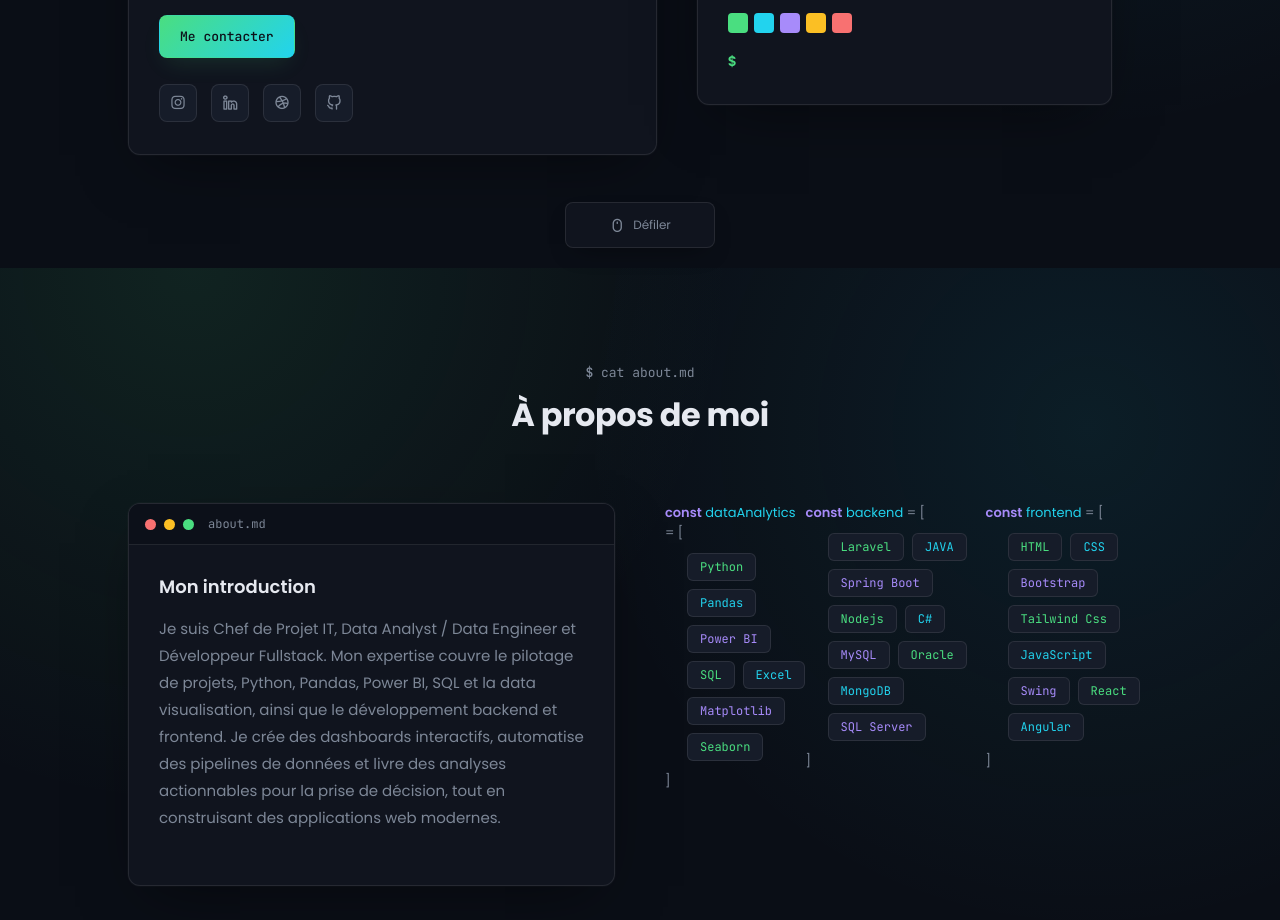
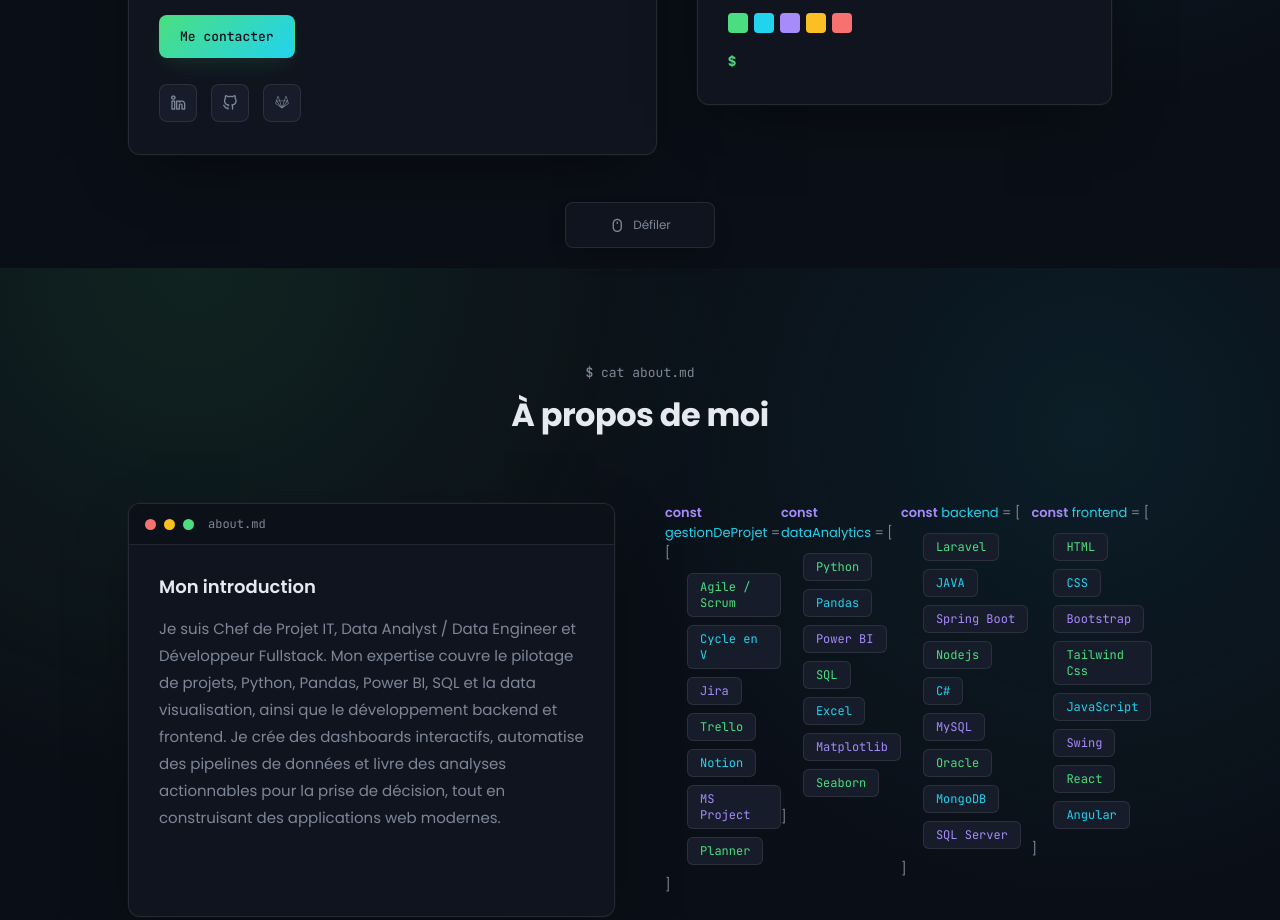
Before and after one commit to JordanNONO/Mon-Portfolio, a plain HTML site: page index.html in a window 1280 px wide. Shown: the part 532-1452 px from the top of the page. Drawn offline with nearby package versions, Linux system fonts and the light colour scheme.

Commit message:
Ajoute la gestion de projet IT et nettoie les liens sociaux
Ajoute un 4e bloc de compétences "gestionDeProjet" (Agile/Scrum,
cycle en V, Jira, Trello/Notion, MS Project) et une carte de service
dédiée au pilotage de projets IT.

Remplace les réseaux sociaux par les liens strictement professionnels
(LinkedIn à jour, GitHub, GitLab) et retire Instagram/Dribbble.

Co-Authored-By: Claude Sonnet 5 <noreply@anthropic.com>

```diff
--- a/index.html
+++ b/index.html
@@ -97,17 +97,14 @@
                 </div>
 
                 <div class="social_icons">
-                    <a href="https://www.instagram.com/nononnjcjordan" target="_blank" rel="noopener" class="icon" aria-label="Instagram">
-                        <i class="uil uil-instagram"></i>
-                    </a>
-                    <a href="https://www.linkedin.com/in/jordan-nono-67b125262" target="_blank" rel="noopener" class="icon" aria-label="LinkedIn">
+                    <a href="https://www.linkedin.com/in/jordannono/" target="_blank" rel="noopener" class="icon" aria-label="LinkedIn">
                         <i class="uil uil-linkedin-alt"></i>
-                    </a>
-                    <a href="https://dribbble.com/NONOJordan" target="_blank" rel="noopener" class="icon" aria-label="Dribbble">
-                        <i class="uil uil-dribbble"></i>
                     </a>
                     <a href="https://github.com/jordanNONO" target="_blank" rel="noopener" class="icon" aria-label="GitHub">
                         <i class="uil uil-github-alt"></i>
+                    </a>
+                    <a href="https://gitlab.com/J_NONO" target="_blank" rel="noopener" class="icon" aria-label="GitLab">
+                        <i class="uil uil-gitlab"></i>
                     </a>
                 </div>
             </div>
@@ -174,6 +171,19 @@
             </div>
             <div class="col">
                 <div class="skills-box">
+                    <p class="code-line"><span class="token-keyword">const</span> <span class="token-var">gestionDeProjet</span> = [</p>
+                    <div class="skills-list">
+                        <span>Agile / Scrum</span>
+                        <span>Cycle en V</span>
+                        <span>Jira</span>
+                        <span>Trello</span>
+                        <span>Notion</span>
+                        <span>MS Project</span>
+                        <span>Planner</span>
+                    </div>
+                    <p class="code-line">]</p>
+                </div>
+                <div class="skills-box">
                     <p class="code-line"><span class="token-keyword">const</span> <span class="token-var">dataAnalytics</span> = [</p>
                     <div class="skills-list">
                         <span>Python</span>
@@ -227,6 +237,14 @@
               <span>Les domaines dans lesquels j'interviens au quotidien</span>
           </div>
           <div class="services-grid">
+            <div class="service-card">
+                <div class="file-header">
+                    <div class="file-header-name"><span class="lang-dot" style="background:#cb171e"></span>gestion-projet.yml</div>
+                </div>
+                <div class="service-card-icon"><i class="uil uil-tasks-alt"></i></div>
+                <h3>Gestion de Projet IT</h3>
+                <p>Cadrage, planification et suivi de projets IT en Agile/Scrum ou en cycle en V selon le contexte, coordination des équipes et des parties prenantes, pilotage via Jira, Trello/Notion et MS Project pour livrer dans les délais.</p>
+            </div>
             <div class="service-card">
                 <div class="file-header">
                     <div class="file-header-name"><span class="lang-dot" style="background:#3178c6"></span>web-dev.ts</div>
@@ -532,10 +550,9 @@
             </ul>
         </div>
         <div class="footer-social-icons">
-            <div class="icon"><a href="https://www.instagram.com/nononnjcjordan" target="_blank" rel="noopener" aria-label="Instagram"><i class="uil uil-instagram"></i></a></div>
-            <div class="icon"><a href="https://www.linkedin.com/in/jordan-nono-67b125262" target="_blank" rel="noopener" aria-label="LinkedIn"><i class="uil uil-linkedin-alt"></i></a></div>
-            <div class="icon"><a href="https://dribbble.com/NONOJordan" target="_blank" rel="noopener" aria-label="Dribbble"><i class="uil uil-dribbble"></i></a></div>
+            <div class="icon"><a href="https://www.linkedin.com/in/jordannono/" target="_blank" rel="noopener" aria-label="LinkedIn"><i class="uil uil-linkedin-alt"></i></a></div>
             <div class="icon"><a href="https://github.com/jordanNONO" target="_blank" rel="noopener" aria-label="GitHub"><i class="uil uil-github-alt"></i></a></div>
+            <div class="icon"><a href="https://gitlab.com/J_NONO" target="_blank" rel="noopener" aria-label="GitLab"><i class="uil uil-gitlab"></i></a></div>
         </div>
         <div class="bottom-footer">
             <p>// Copyright &copy; <a href="#home">Jordan NONO</a> - Tous droits réservés</p>
```
